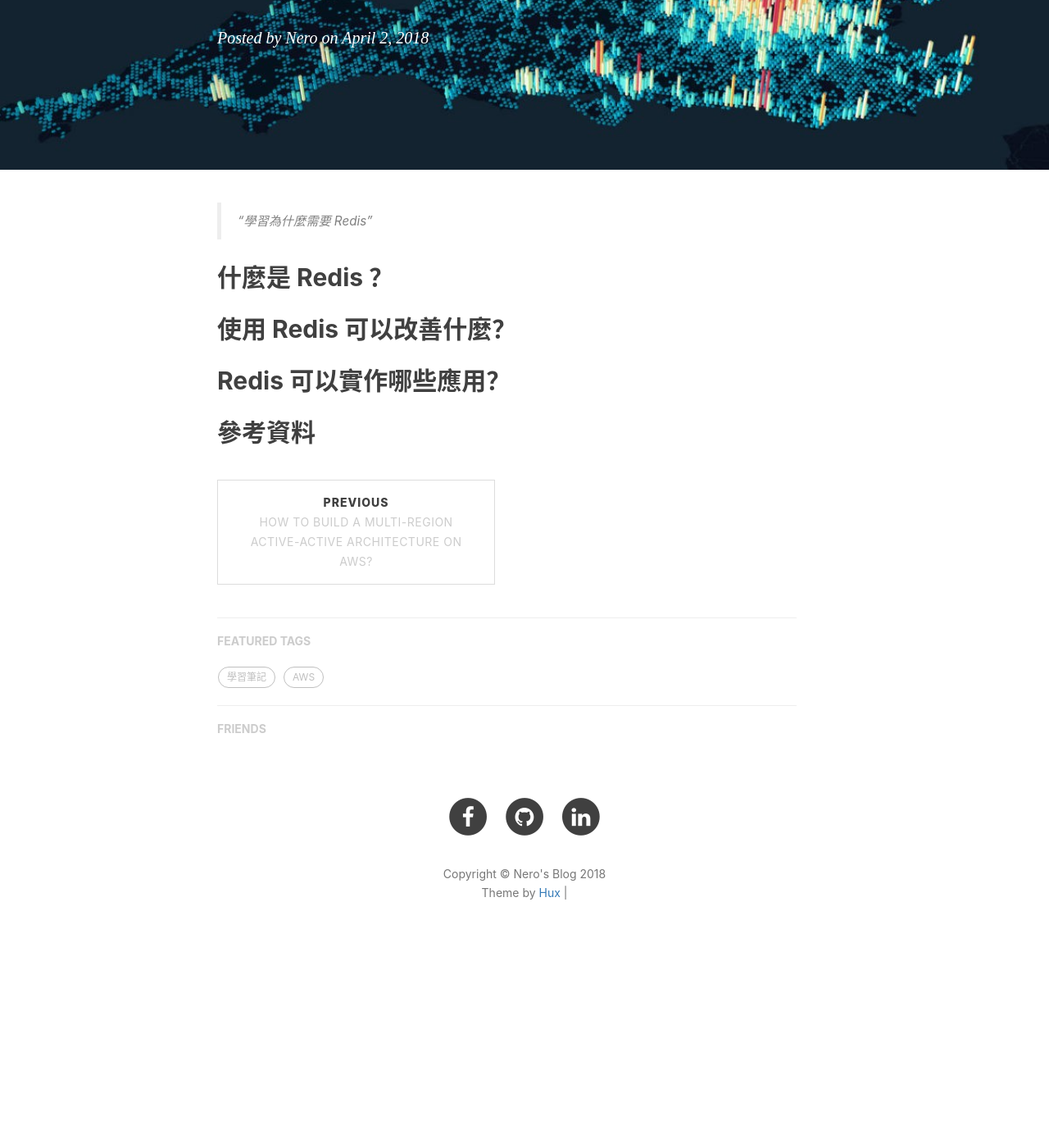
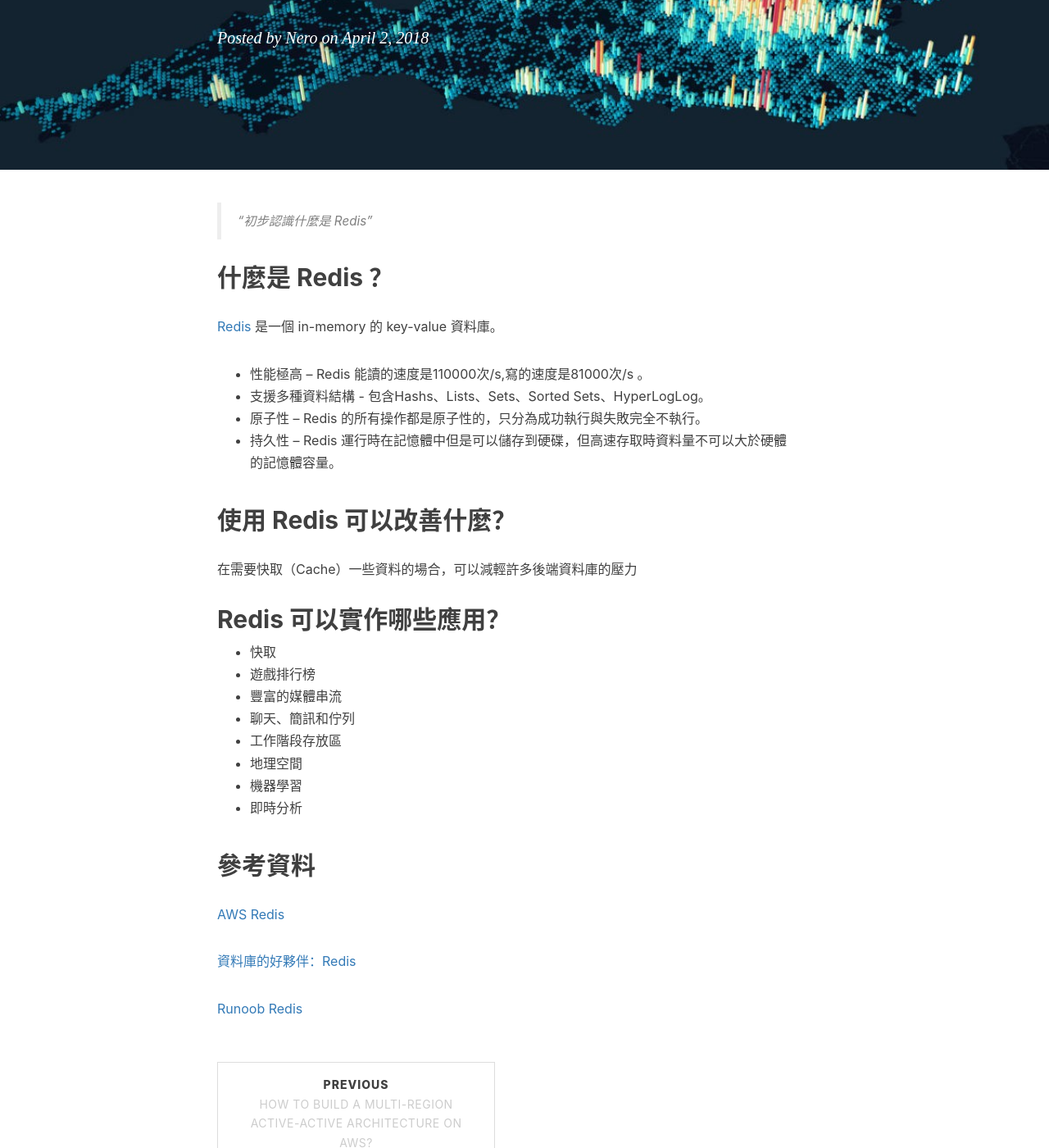
Before and after one commit to NeroCube/nerocube.github.io, a Jekyll site: the page built from _posts/2018-04-02-hello-world-redis.md, in a window 1280 px wide and 1400 px high, scrolled down 358 px. Shown: the whole window at 82% size. Built offline with Jekyll 4.4.1, drawn with Linux system fonts in a browser that asks for light colours; nearby versions of some CDN libraries; comment, search, counter and statistics services are not loaded; before the commit the page ends 1551 px from its top, so only the background shows below that.

Commit message:
Update 2018-04-02-hello-world-redis.md
add content

```diff
--- a/_posts/2018-04-02-hello-world-redis.md
+++ b/_posts/2018-04-02-hello-world-redis.md
@@ -10,12 +10,36 @@
     - NoSQL
     - 學習筆記
 ---
-> “學習為什麼需要 Redis”
+> “初步認識什麼是 Redis”
 
 ## 什麼是 Redis ？
 
+[Redis](https://redis.io/support) 是一個 in-memory 的 key-value 資料庫。
+
+* 性能極高 – Redis 能讀的速度是110000次/s,寫的速度是81000次/s 。
+* 支援多種資料結構 - 包含Hashs、Lists、Sets、Sorted Sets、HyperLogLog。
+* 原子性 – Redis 的所有操作都是原子性的，只分為成功執行與失敗完全不執行。
+* 持久性 – Redis 運行時在記憶體中但是可以儲存到硬碟，但高速存取時資料量不可以大於硬體的記憶體容量。
+
 ## 使用 Redis 可以改善什麼？
+
+在需要快取（Cache）一些資料的場合，可以減輕許多後端資料庫的壓力
 
 ## Redis 可以實作哪些應用？
 
+* 快取
+* 遊戲排行榜
+* 豐富的媒體串流
+* 聊天、簡訊和佇列
+* 工作階段存放區
+* 地理空間
+* 機器學習
+* 即時分析
+
 ## 參考資料
+
+[AWS Redis](https://aws.amazon.com/tw/redis/)
+
+[資料庫的好夥伴：Redis](https://blog.techbridge.cc/2016/06/18/redis-introduction/)
+
+[Runoob Redis](http://www.runoob.com/redis/redis-data-types.html)
```
